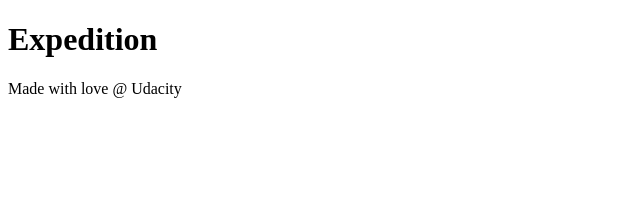
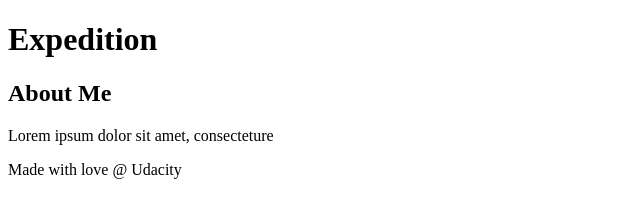
Before and after one commit to netblaiz/testrepositories, a plain HTML site: page index.html in a window 1280 px wide. Shown: the whole page, without its empty margins (0-640 px from the left). Drawn offline with Linux system fonts and the light colour scheme.

Commit message:
sidebar added

```diff
--- a/index.html
+++ b/index.html
@@ -21,6 +21,12 @@
 		</main>
 	</div>
 
+	<aside>
+		<h2>About Me</h2>
+
+		<p>Lorem ipsum dolor sit amet, consecteture</p>
+	</aside>
+
 	<footer>
 		Made with love @ Udacity
 	</footer>
```
